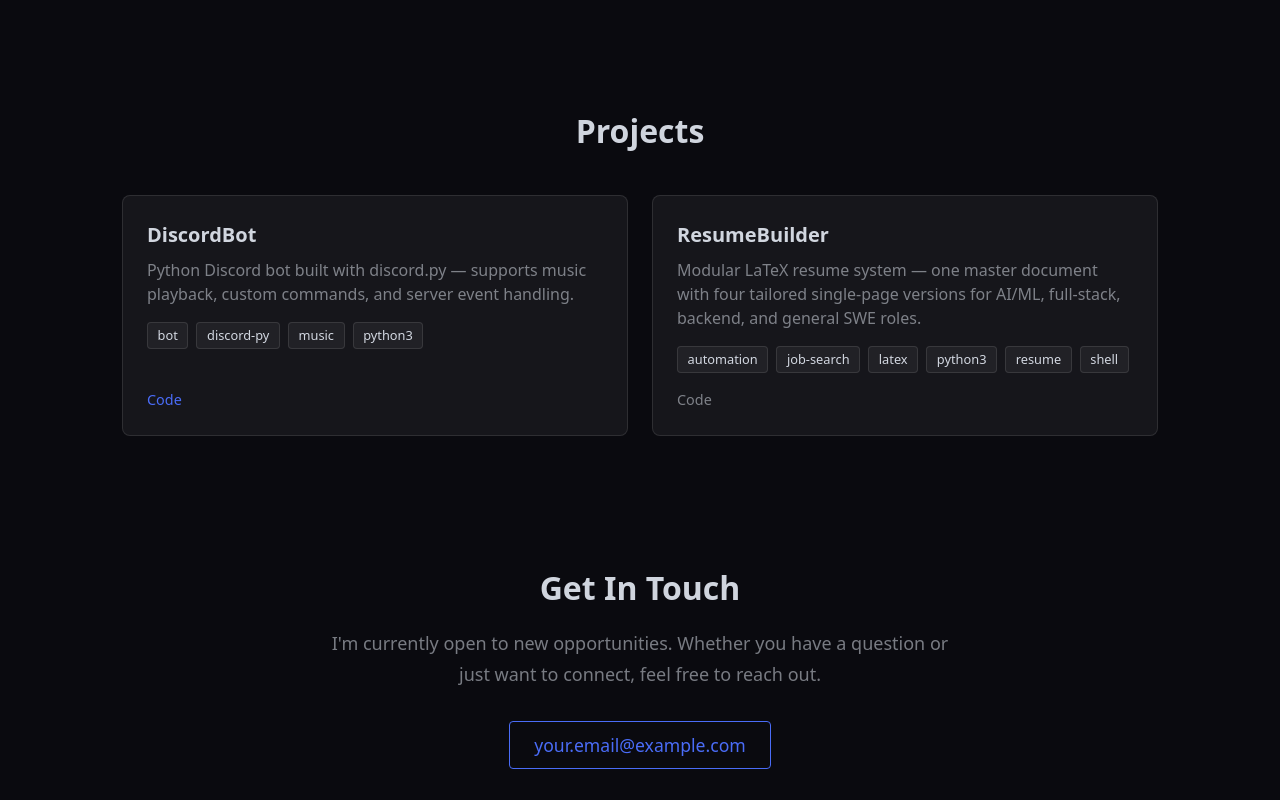
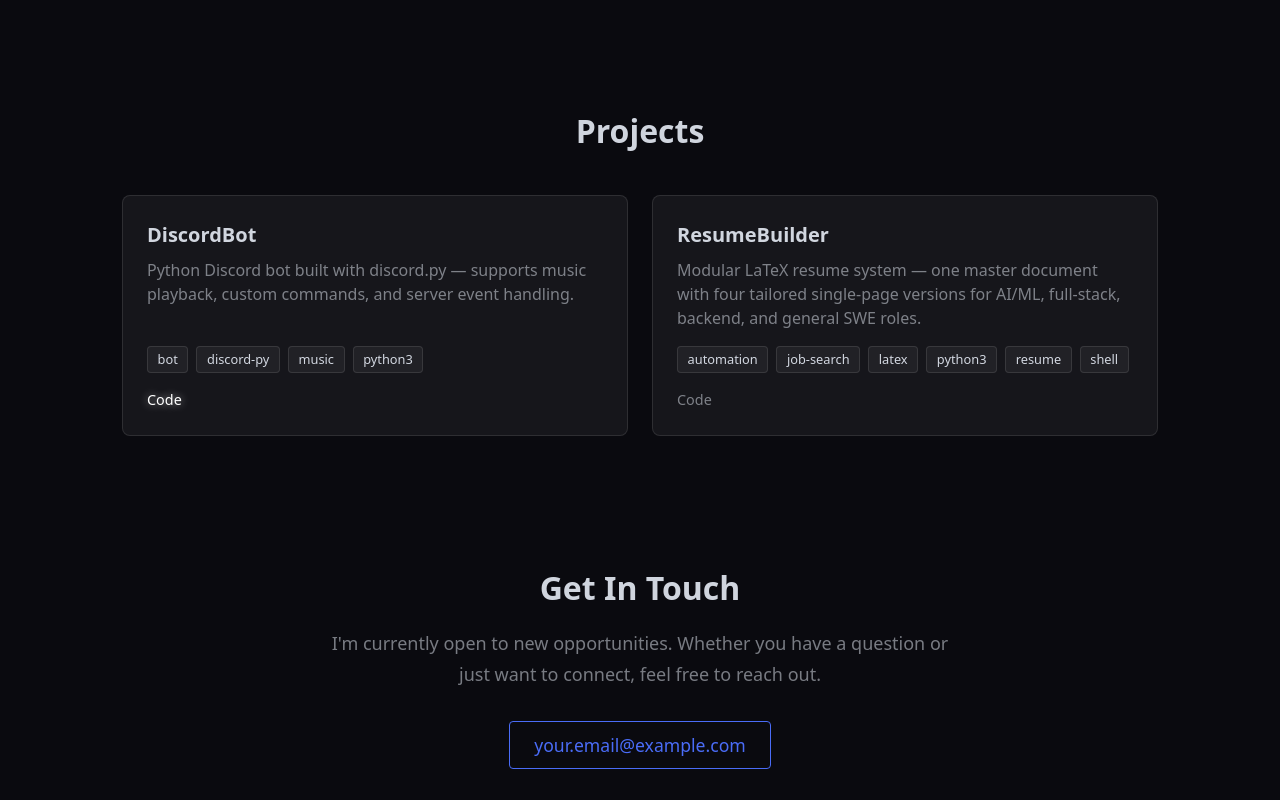
Before and after one commit to IsMichaelHuang/portfolio, a React (Vite) app: page / in a window 1280 px wide. In both pictures the pointer is over the link 164 px from the left and 2801 px from the top of the page. Shown: the part 2401-3201 px from the top of the page. Built offline with nearby package versions, Linux system fonts and the light colour scheme.

Commit message:
ci: Fixed Project section; aligned data pills at fixed hight for all projects

```diff
--- a/src/sections/Projects.module.css
+++ b/src/sections/Projects.module.css
@@ -39,8 +39,9 @@
   margin: 0 0 0.5rem;
 }
 
-/* Project summary */
+/* Project summary — flex-grows so tags align across cards */
 .description {
+  flex: 1;
   font-size: 1rem;
   margin: 0 0 1rem;
   color: var(--color-text-muted);
@@ -76,5 +77,6 @@
 }
 
 .link:hover {
-  color: var(--color-accent);
+  color: #ffffff;
+  text-shadow: 0 0 8px rgba(255, 255, 255, 0.6);
 }
```
